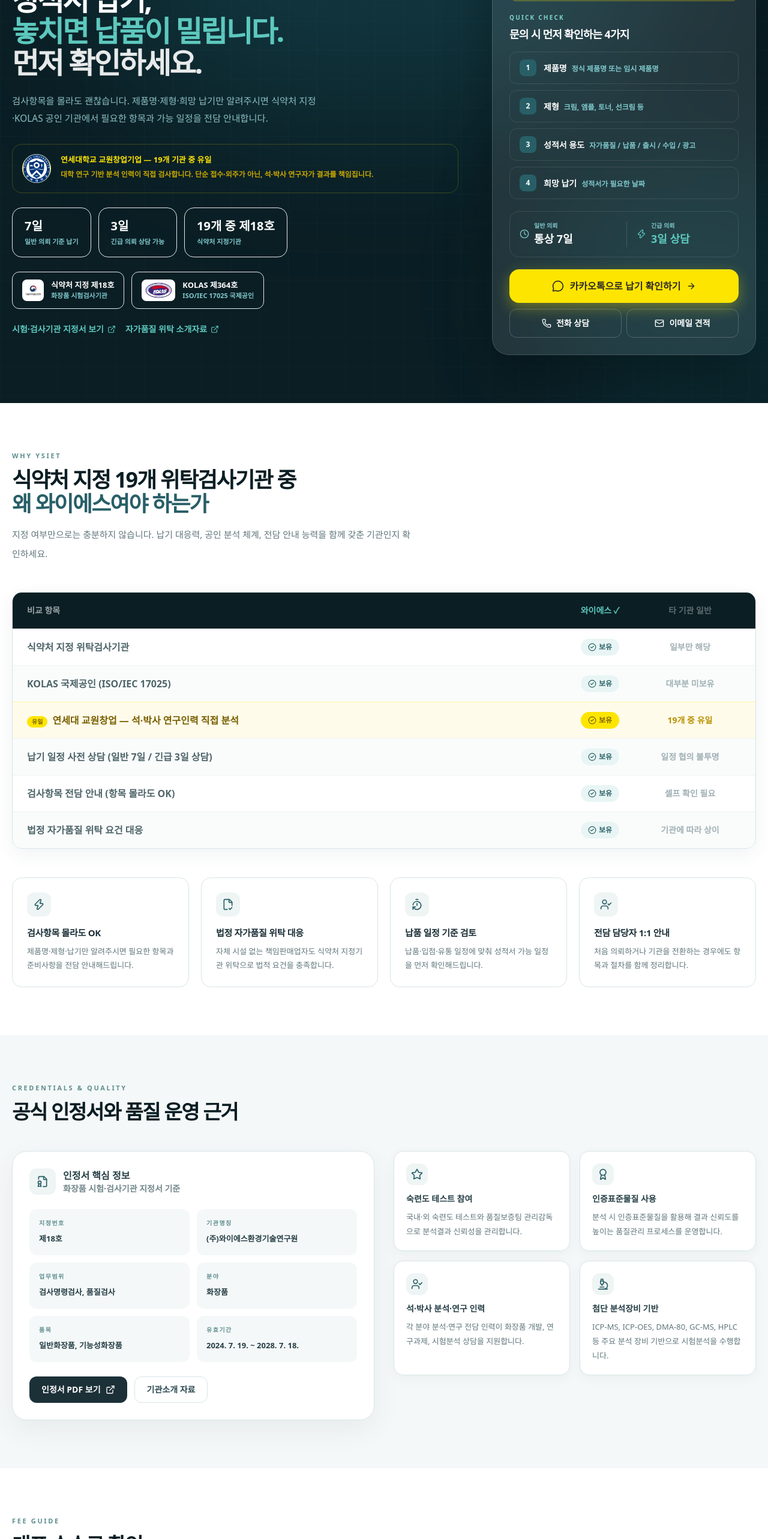
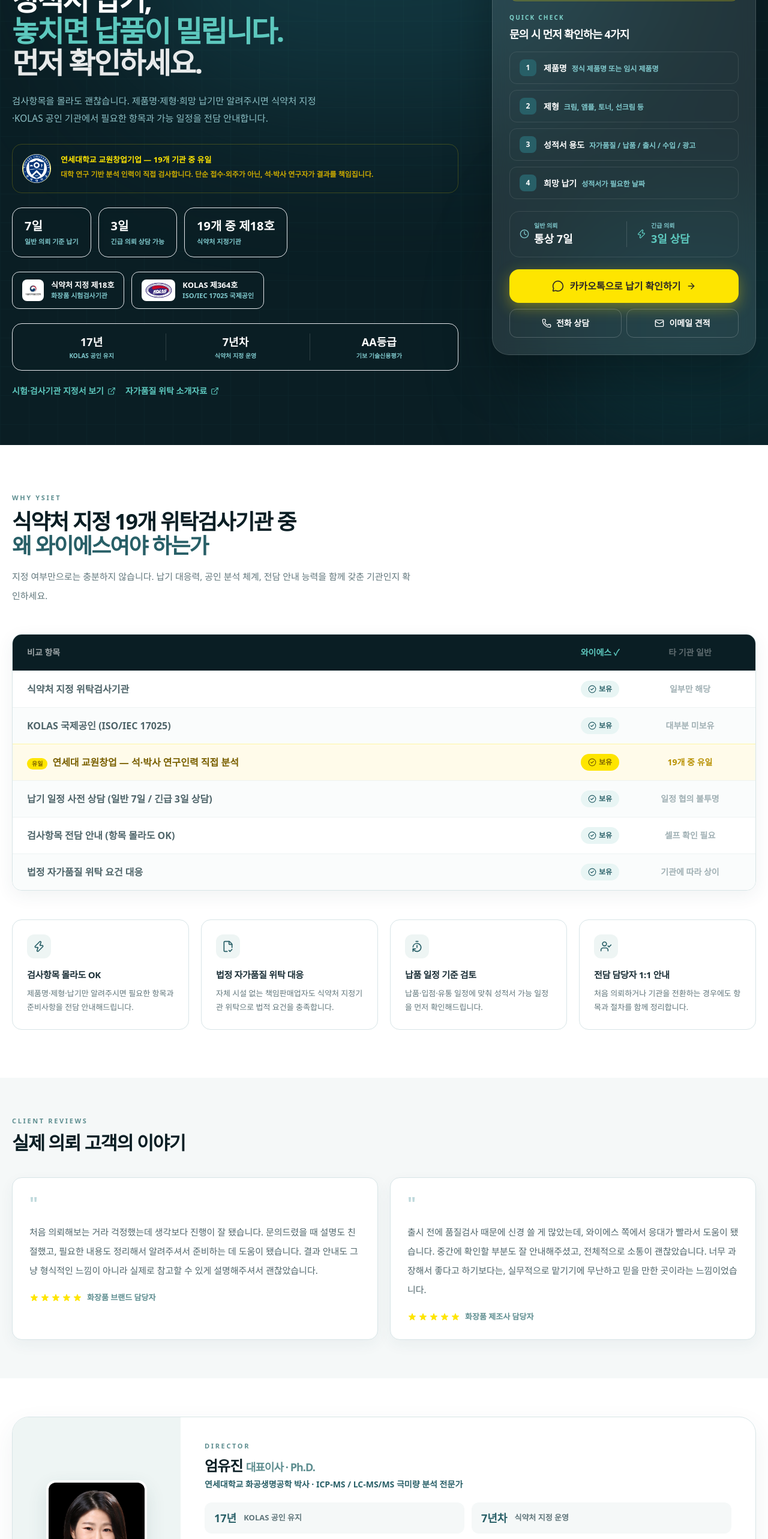
Before and after one commit to YSIET/ysiet-cosmetics-testing, a React (Vite) app: page / in a window 1280 px wide. Shown: the part 234-2800 px from the top of the page at 60% size. Built offline with nearby package versions, Linux system fonts and the light colour scheme.

Commit message:
Add files via upload

```diff
--- a/src/App.jsx
+++ b/src/App.jsx
@@ -358,7 +358,19 @@
                 ))}
               </div>
 
-              {/* 사회적 증거 — 실적 데이터 확보 후 활성화 예정 */}
+              {/* 사회적 증거 숫자 */}
+              <div className="mt-6 grid grid-cols-3 gap-2 rounded-2xl border border-white/12 bg-white/8 px-4 py-4 backdrop-blur-sm">
+                {[
+                  { val: "17년",  label: "KOLAS 공인 유지" },
+                  { val: "7년차", label: "식약처 지정 운영" },
+                  { val: "AA등급", label: "기보 기술신용평가" },
+                ].map((s, i) => (
+                  <div key={s.val} className={cx("text-center", i !== 0 && "border-l border-white/15")}>
+                    <p className="text-lg font-black text-white">{s.val}</p>
+                    <p className="mt-0.5 text-[10px] font-bold text-[#7FC8CC]">{s.label}</p>
+                  </div>
+                ))}
+              </div>
 
               <div className="mt-6 flex flex-wrap gap-4">
                 <a href={CERTIFICATE_PDF} target="_blank" rel="noreferrer"
@@ -508,6 +520,97 @@
                 <p className="mt-2 text-[13px] leading-[1.8] text-[#60767B]">{desc}</p>
               </div>
             ))}
+          </div>
+        </div>
+      </section>
+
+      {/* 고객 후기 */}
+      <section className="bg-[#F5F8F8] py-16">
+        <div className="mx-auto max-w-7xl px-5">
+          <div className="mb-10">
+            <p className="mb-3 text-[11px] font-black uppercase tracking-[0.24em] text-[#5E8E90]">Client Reviews</p>
+            <h2 className="text-[clamp(1.4rem,2.4vw,2rem)] font-black leading-[1.1] tracking-[-0.045em] text-[#0A1E24]">
+              실제 의뢰 고객의 이야기
+            </h2>
+          </div>
+          <div className="grid gap-5 md:grid-cols-2">
+            {[
+              {
+                text: "처음 의뢰해보는 거라 걱정했는데 생각보다 진행이 잘 됐습니다. 문의드렸을 때 설명도 친절했고, 필요한 내용도 정리해서 알려주셔서 준비하는 데 도움이 됐습니다. 결과 안내도 그냥 형식적인 느낌이 아니라 실제로 참고할 수 있게 설명해주셔서 괜찮았습니다.",
+                label: "화장품 브랜드 담당자",
+              },
+              {
+                text: "출시 전에 품질검사 때문에 신경 쓸 게 많았는데, 와이에스 쪽에서 응대가 빨라서 도움이 됐습니다. 중간에 확인할 부분도 잘 안내해주셨고, 전체적으로 소통이 괜찮았습니다. 너무 과장해서 좋다고 하기보다는, 실무적으로 맡기기에 무난하고 믿을 만한 곳이라는 느낌이었습니다.",
+                label: "화장품 제조사 담당자",
+              },
+            ].map((r) => (
+              <div key={r.label}
+                className="rounded-2xl border border-[#D8E5E7] bg-white p-7 shadow-[0_8px_24px_rgba(36,72,82,0.055)]">
+                <div className="mb-4 text-3xl font-black leading-none text-[#BFD9DC]">"</div>
+                <p className="text-[15px] leading-8 text-[#4F656A]">{r.text}</p>
+                <div className="mt-5 flex items-center gap-2">
+                  <div className="flex gap-0.5">
+                    {[...Array(5)].map((_, i) => (
+                      <svg key={i} className="h-4 w-4 fill-[#FEE500]" viewBox="0 0 20 20">
+                        <path d="M9.049 2.927c.3-.921 1.603-.921 1.902 0l1.07 3.292a1 1 0 00.95.69h3.462c.969 0 1.371 1.24.588 1.81l-2.8 2.034a1 1 0 00-.364 1.118l1.07 3.292c.3.921-.755 1.688-1.54 1.118l-2.8-2.034a1 1 0 00-1.175 0l-2.8 2.034c-.784.57-1.838-.197-1.539-1.118l1.07-3.292a1 1 0 00-.364-1.118L2.98 8.72c-.783-.57-.38-1.81.588-1.81h3.461a1 1 0 00.951-.69l1.07-3.292z" />
+                      </svg>
+                    ))}
+                  </div>
+                  <p className="text-[13px] font-black text-[#5E8E90]">{r.label}</p>
+                </div>
+              </div>
+            ))}
+          </div>
+        </div>
+      </section>
+
+      {/* 대표 소개 */}
+      <section className="bg-white py-16">
+        <div className="mx-auto max-w-7xl px-5">
+          <div className="overflow-hidden rounded-[28px] border border-[#D8E5E7] shadow-[0_16px_44px_rgba(36,72,82,0.07)]">
+            <div className="grid lg:grid-cols-[280px_1fr]">
+              <div className="flex items-center justify-center bg-[#EEF5F4] p-8">
+                <div className="overflow-hidden rounded-2xl border-4 border-white shadow-[0_12px_32px_rgba(36,72,82,0.12)]">
+                  <img src="/eom-yujin.png" alt="엄유진 대표"
+                    className="h-48 w-40 object-cover object-top" />
+                </div>
+              </div>
+              <div className="p-8 lg:p-10">
+                <p className="mb-2 text-[11px] font-black uppercase tracking-[0.24em] text-[#5E8E90]">Director</p>
+                <h3 className="text-2xl font-black tracking-[-0.04em] text-[#0A1E24]">
+                  엄유진 <span className="text-lg font-bold text-[#5E8E90]">대표이사 · Ph.D.</span>
+                </h3>
+                <p className="mt-1 text-[14px] font-bold text-[#285F67]">
+                  연세대학교 화공생명공학 박사 · ICP-MS / LC-MS/MS 극미량 분석 전문가
+                </p>
+                <div className="mt-5 grid gap-3 sm:grid-cols-2">
+                  {[
+                    { val: "17년",  label: "KOLAS 공인 유지" },
+                    { val: "7년차", label: "식약처 지정 운영" },
+                    { val: "AA등급", label: "기보 기술신용평가" },
+                    { val: "2개",   label: "식약처·KOLAS 동시 인증" },
+                  ].map((s) => (
+                    <div key={s.label} className="flex items-center gap-3 rounded-xl bg-[#F5F8F8] px-4 py-3">
+                      <p className="text-lg font-black text-[#285F67]">{s.val}</p>
+                      <p className="text-[13px] font-bold text-[#60767B]">{s.label}</p>
+                    </div>
+                  ))}
+                </div>
+                <p className="mt-5 text-[14px] leading-7 text-[#60767B]">
+                  모발 미네랄·중금속 분석 원천기술 보유. 12년간 직접 서비스를 운영하며 쌓은 실전 분석 경험을 바탕으로 화장품 위탁검사 전 과정을 책임집니다.
+                </p>
+                <div className="mt-5 flex flex-wrap gap-3">
+                  <a href={KAKAO_URL} target="_blank" rel="noreferrer"
+                    className="inline-flex h-11 items-center gap-2 rounded-xl bg-[#FEE500] px-5 text-sm font-black text-[#2D2926] transition hover:bg-[#F6D600]">
+                    <MessageCircle className="h-4 w-4" /> 담당자에게 직접 문의
+                  </a>
+                  <a href="tel:02-312-0540"
+                    className="inline-flex h-11 items-center gap-2 rounded-xl border border-[#D8E5E7] px-5 text-sm font-black text-[#28474E] transition hover:border-[#9DBFC4]">
+                    <Phone className="h-4 w-4" /> 02-312-0540
+                  </a>
+                </div>
+              </div>
+            </div>
           </div>
         </div>
       </section>
```
